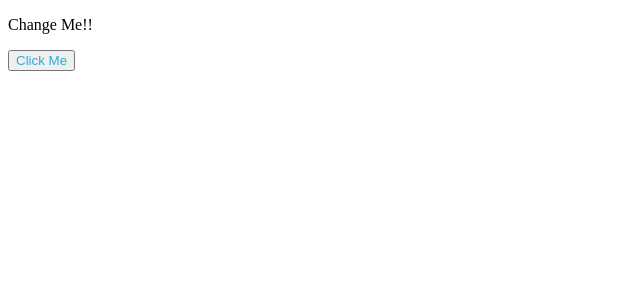
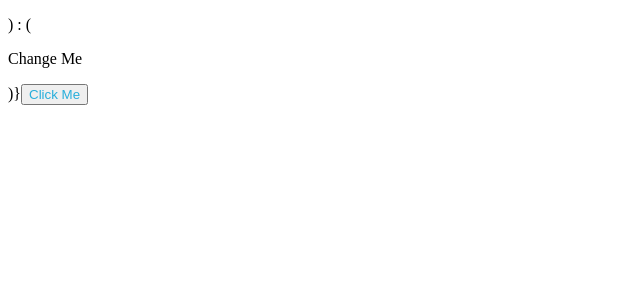
Before and after one commit to Arafat-alim/React-Assignments---Set-3---Button-Action-with-Class-Component, a React app: page / in a window 1280 px wide. Shown: the top 300 px of the page, without its empty margins (0-640 px from the left). Built offline with nearby package versions, Linux system fonts and the light colour scheme.

Commit message:
Take 2 Boss

```diff
--- a/src/components/App.js
+++ b/src/components/App.js
@@ -2,33 +2,37 @@ import React, {Component, useState} from "react";
 import '../styles/App.css';
 
 class App extends Component {
-   constructor(props) {
+  constructor(props) {
     super(props);
 
     this.state = {
-      isClick: true,
-      message: "",
+      isClick: false,
+      //   message: "",
     };
   }
 
- onChange() {
-    this.setState({ isClick: !this.state.isClick });
+onChange() {
     this.setState({
+      isClick: !this.state.isClick,
       message:
         "Hello, I've learnt to use the full-stack evaluation tool. This makes me so happy",
     });
+    // this.setState({
+    //   message:
+    //     "Hello, I've learnt to use the full-stack evaluation tool. This makes me so happy",
+    // });
   }
 
     render() {
     	return(
     		<div id="main">
 				{ /* Do not remove this main div!! */ }
-	 {this.state.isClick ? (
-          <p id="para">Change Me!!</p>
+  	<p id="para">{this.state.message}</p>
         ) : (
-          <p id="para">{this.state.message}</p>
+          <p id="para">Change Me</p>
         )}
-        <button id="click" onClick={() => this.onChange()}>Click Me</button>
+
+        <button onClick={() => this.onChange()}>Click Me</button>
 
 
     		</div>
```
